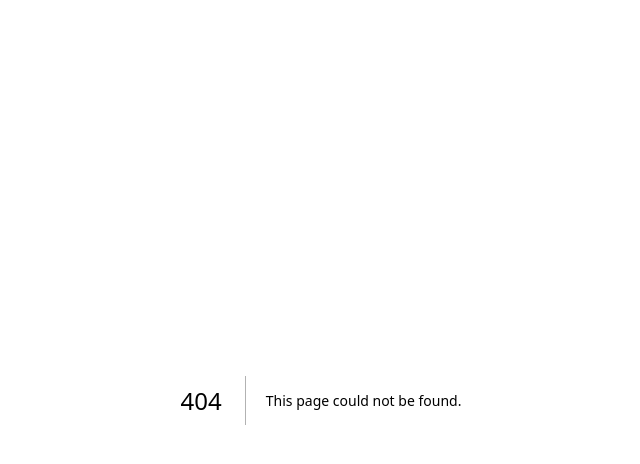
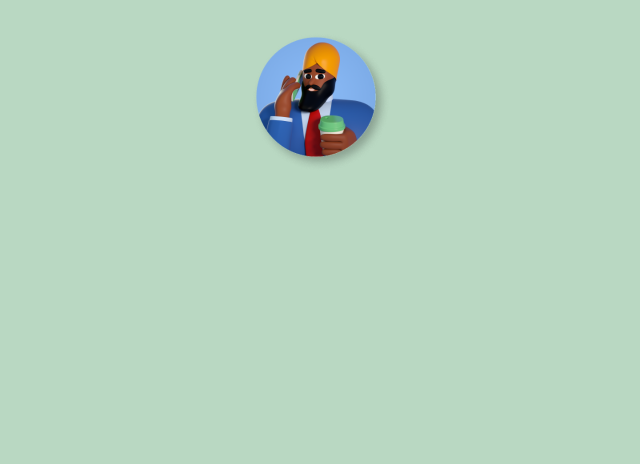
Before and after one commit to sanjeevshah1/Hamro-Events, a Next.js app: page /User in a window 1280 px wide. Before the commit this address had no page. Shown: the top 464 px of the page, without its empty margins (319-959 px from the left). Built offline with nearby package versions, Linux system fonts and the light colour scheme.

Commit message:
User page

```diff
--- /dev/null
+++ b/src/app/User/page.tsx
@@ -0,0 +1,11 @@
+const user = () => {
+  return (
+    <div className="bg-mainColor min-h-screen font-josefinSlabn flex flex-col items-center">
+      <div className="m-4 p-4">
+        <img src="avatar.png" alt="Image of User." />
+      </div>
+    </div>
+  )
+}
+
+export default user
--- a/src/app/page.tsx
+++ b/src/app/page.tsx
@@ -5,7 +5,6 @@ import FeaturedServices from './Components/FeaturedServices';
 const Home = () => {
   return (
   <div className='bg-mainColor min-h-screen font-josefinSlab'>
-    <Navbar/>
     <div className='w-screen p-4 mt-10 mb-2'>
       <h2 className='text-[55px] text-center'>
         Welcome to your event hub
```
Also changed, not shown: public/avatar.png (added).
